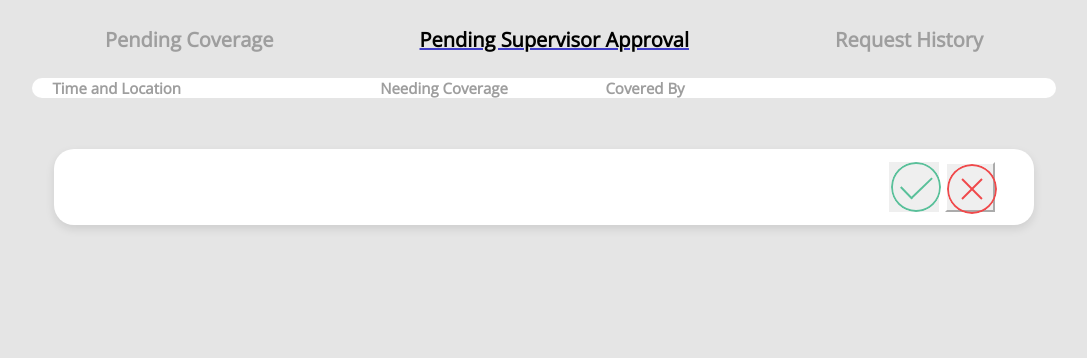
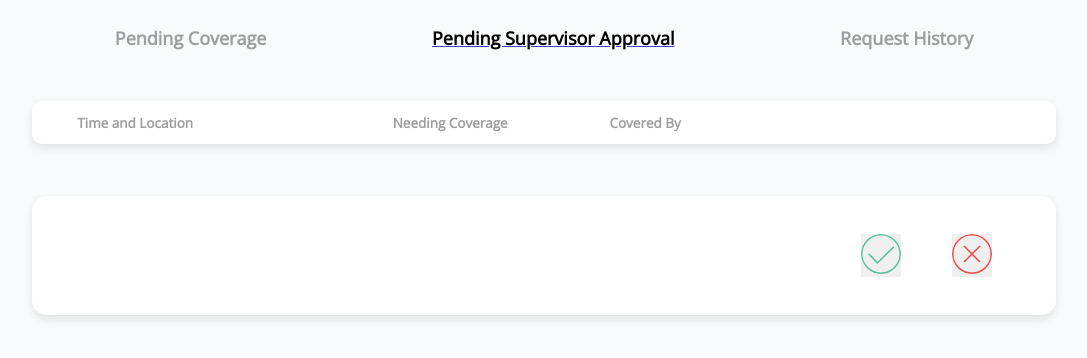
Before and after one commit to codebase-berkeley/moffitt-scheduler, a React (Create React App) app in the folder client/: page /pendingsupervisor in a window 1280 px wide. Shown: the top 358 px of the page, without its empty margins (96-1183 px from the left). Built offline with nearby package versions, Linux system fonts and the light colour scheme; no server answers.

Commit message:
Fixed CSS on all Cover Request Pages

```diff
--- a/client/src/App.css
+++ b/client/src/App.css
@@ -1,5 +1,5 @@
-body{
-  background-color: #E5E5E5;
+body {
+  background-color: #f8fafc;
 }
 
 .App {
--- a/client/src/components/Cover/PendingCoverage/PendingCoverage.css
+++ b/client/src/components/Cover/PendingCoverage/PendingCoverage.css
@@ -5,24 +5,28 @@
   margin: auto;
   padding-top: 2%;
   padding-bottom: 2%;
+  margin-bottom: 2%;
   font-family: "Open Sans", sans-serif;
   font-style: normal;
-  font-weight: bold;
-  font-size: 10px;
+  font-weight: 900;
+  font-size: 9px;
   color: #9e9e9e;
 }
 .middleWordssss {
   display: flex;
   width: 80%;
   margin: auto;
+  padding: 1%;
+  padding-left: 2%;
+  margin-bottom: 3%;
   background: white;
-  border-radius: 15px;
+  border-radius: 10px;
   font-family: "Open Sans", sans-serif;
   font-style: normal;
   font-weight: normal;
-  font-size: 10px;
+  font-size: 9px;
   color: #9e9e9e;
-  margin-bottom: 4%;
+  box-shadow: 0px 4px 10px rgba(0, 0, 0, 0.1);
 }
 
 .msame01 {
@@ -30,11 +34,11 @@
 }
 
 .msame00 {
-  margin-left: 23%;
+  margin-left: 20%;
 }
 
 .msame02 {
-  margin-left: 14%;
+  margin-left: 15%;
 }
 
 .tspecial {
@@ -64,20 +68,20 @@ a {
 }
 .shift1 {
   background-color: #ffffff;
-  width: 76.5%;
-  border-radius: 20px;
+  width: 80%;
+  border-radius: 15px;
   box-shadow: 0px 4px 10px rgba(0, 0, 0, 0.1);
-  margin: auto;
   display: flex;
   flex-direction: row;
-  padding-left: 2%;
-  padding-right: 2%;
-  padding-top: 1%;
-  padding-bottom: 1%;
+  font-weight: lighter;
+  font-size: 14px;
+  font-family: "Open Sans", sans-serif;
+  margin: auto;
+  padding-left: 4%;
+  padding-right: 5%;
+  padding-top: 3%;
+  padding-bottom: 3%;
   margin-bottom: 2%;
-  font-weight: 300;
-  font-size: 15px;
-  font-family: "Open Sans", sans-serif;
 }
 .time_loc1 {
   width: 30%;
@@ -85,9 +89,8 @@ a {
 
 .firstrow1 {
   display: flex;
-  flex-direction: row;
   justify-content: space-between;
-  width: 100%;
+  margin-bottom: 2%;
 }
 
 .bold_desk1 {
@@ -105,14 +108,14 @@ a {
   border-radius: 20px;
   color: white;
   font-weight: 400;
-  font-size: 13px;
+  font-size: 12px;
   letter-spacing: 1px;
   width: 30%;
   text-align: center;
 }
 .need_cov1 {
   align-self: center;
-  width: 25%;
+  width: 30%;
   display: flex;
   flex-direction: column;
   margin-left: 7%;
--- a/client/src/components/Cover/PendingSupervisor/PendingSupervisor.css
+++ b/client/src/components/Cover/PendingSupervisor/PendingSupervisor.css
@@ -5,23 +5,27 @@
   margin: auto;
   padding-top: 2%;
   padding-bottom: 2%;
+  margin-bottom: 2%;
   font-family: "Open Sans", sans-serif;
   font-style: normal;
-  font-weight: bold;
-  font-size: 10px;
+  font-weight: 900;
+  font-size: 9px;
   color: #9e9e9e;
 }
 .middleWords {
   display: flex;
   width: 80%;
   margin: auto;
+  padding: 1%;
+  padding-left: 2%;
   background: white;
-  border-radius: 15px;
+  border-radius: 10px;
   font-family: "Open Sans", sans-serif;
   font-style: normal;
   font-weight: normal;
-  font-size: 10px;
+  font-size: 9px;
   color: #9e9e9e;
+  box-shadow: 0px 4px 10px rgba(0, 0, 0, 0.1);
 }
 .msame11 {
   width: 25%;
--- a/client/src/components/Cover/RequestHistory/RequestHistory.css
+++ b/client/src/components/Cover/RequestHistory/RequestHistory.css
@@ -5,23 +5,27 @@
   margin: auto;
   padding-top: 2%;
   padding-bottom: 2%;
+  margin-bottom: 2%;
   font-family: "Open Sans", sans-serif;
   font-style: normal;
-  font-weight: bold;
-  font-size: 10px;
+  font-weight: 900;
+  font-size: 9px;
   color: #9e9e9e;
 }
 .middleWordsss {
   display: flex;
   width: 80%;
   margin: auto;
+  padding: 1%;
+  padding-left: 2%;
   background: white;
-  border-radius: 15px;
+  border-radius: 10px;
   font-family: "Open Sans", sans-serif;
   font-style: normal;
   font-weight: normal;
-  font-size: 10px;
+  font-size: 9px;
   color: #9e9e9e;
+  box-shadow: 0px 4px 10px rgba(0, 0, 0, 0.1);
 }
 .msame1 {
   width: 30%;
--- a/client/src/components/Cover/WithCheck.css
+++ b/client/src/components/Cover/WithCheck.css
@@ -1,18 +1,18 @@
 .shift {
   background-color: #ffffff;
-  width: 76.5%;
-  border-radius: 20px;
+  width: 80%;
+  border-radius: 15px;
   box-shadow: 0px 4px 10px rgba(0, 0, 0, 0.1);
   display: flex;
   flex-direction: row;
-  font-weight: 300;
-  font-size: 15px;
+  font-weight: lighter;
+  font-size: 14px;
   font-family: "Open Sans", sans-serif;
   margin: auto;
-  padding-left: 2%;
-  padding-right: 2%;
-  padding-top: 1%;
-  padding-bottom: 1%;
+  padding-left: 4%;
+  padding-right: 5%;
+  padding-top: 3%;
+  padding-bottom: 3%;
   margin-bottom: 2%;
 }
 
@@ -23,14 +23,13 @@
 .firstrow {
   display: flex;
   justify-content: space-between;
-  width: 100%;
+  margin-bottom: 2%;
 }
 
 .bold_desk {
   font-size: 16px;
   font-weight: 900;
   display: flex;
-  width: 50%;
 }
 
 .colorful_box {
@@ -41,7 +40,7 @@
   border-radius: 20px;
   color: white;
   font-weight: 400;
-  font-size: 13px;
+  font-size: 12px;
   letter-spacing: 1px;
   width: 30%;
   text-align: center;
@@ -65,75 +64,47 @@
   display: flex;
   flex-direction: row;
   align-items: center;
-  justify-content: center;
+  justify-content: space-between;
   width: 200px;
 }
 
 .checkbutton {
-  height: 50px;
-  width: 50px;
-  border-color: white;
-  margin-right: 5%;
   border: 0px;
   outline: none;
-}
-
-.checkbutton:active {
-  height: 75%;
-  width: 40%;
-  border-radius: 100%;
-  border-color: white;
-  margin-right: 5%;
-  border: 0px;
-  outline: none;
-  height: 80%;
-  width: 45%;
+  cursor: pointer;
 }
 
 .denybutton {
-  height: 50px;
-  width: 50px;
-  border-color: white;
+  border: 0px;
   outline: none;
-}
-
-.denybutton:active {
-  outline: none;
-  border: none;
-  height: 80%;
-  width: 45%;
+  cursor: pointer;
 }
 
 .check_nofill {
-  height: 50px;
-  width: 50px;
+  height: 40px;
+  width: 40px;
   border-radius: 100%;
-  margin-left: 5%;
-  margin-right: 30%;
   outline: none;
 }
 
 .check_fill {
-  height: 50px;
-  width: 50px;
+  height: 40px;
+  width: 40px;
   border-radius: 100%;
-  /* margin-left: 5%;
-  margin-right: 30%; */
   outline: none;
 }
 
 .deny_nofill {
-  height: 50px;
-  width: 50px;
+  height: 40px;
+  width: 40px;
   border-radius: 100%;
   margin-right: 5%;
   outline: none;
 }
 
 .deny_fill {
-  height: 50px;
-  width: 50px;
+  height: 40px;
+  width: 40px;
   border-radius: 100%;
-  margin-right: 5%;
   outline: none;
 }
```
